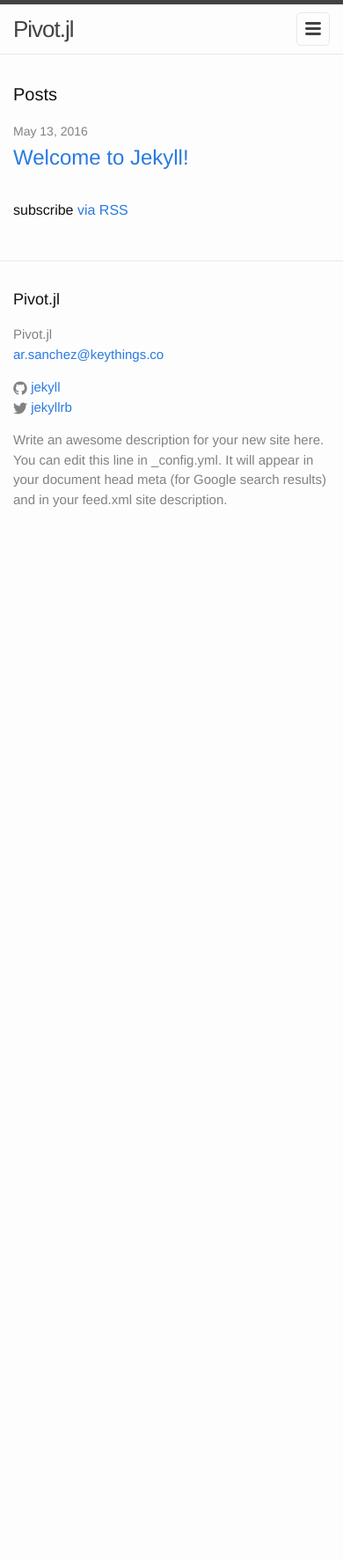
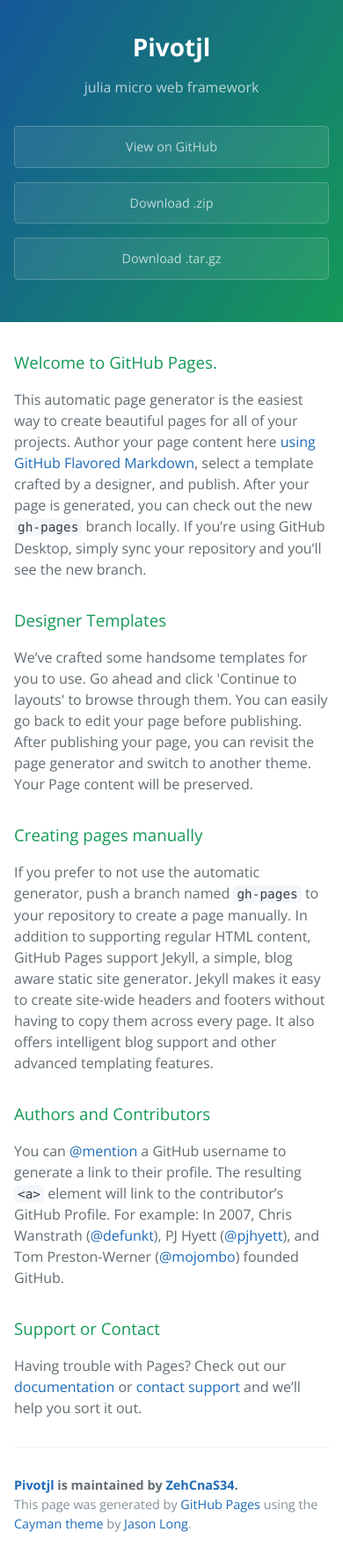
Before and after one commit to ZehCnaS34/Pivot.jl, a Jekyll site: the page index.html, which Jekyll copies as it is, in a window 390 px wide. Shown: the whole page at 88% size. Built offline with Jekyll 4.4.1, drawn with Linux system fonts in a browser that asks for light colours; before the commit the page ends 900 px from its top, so only the background shows below that.

Commit message:
Create gh-pages branch via GitHub

```diff
--- a/index.html
+++ b/index.html
@@ -1,23 +1,57 @@
----
-layout: default
----
+<!DOCTYPE html>
+<html lang="en-us">
+  <head>
+    <meta charset="UTF-8">
+    <title>Pivotjl by ZehCnaS34</title>
+    <meta name="viewport" content="width=device-width, initial-scale=1">
+    <link rel="stylesheet" type="text/css" href="stylesheets/normalize.css" media="screen">
+    <link href='https://fonts.googleapis.com/css?family=Open+Sans:400,700' rel='stylesheet' type='text/css'>
+    <link rel="stylesheet" type="text/css" href="stylesheets/stylesheet.css" media="screen">
+    <link rel="stylesheet" type="text/css" href="stylesheets/github-light.css" media="screen">
+  </head>
+  <body>
+    <section class="page-header">
+      <h1 class="project-name">Pivotjl</h1>
+      <h2 class="project-tagline">julia micro web framework</h2>
+      <a href="https://github.com/ZehCnaS34/Pivotjl" class="btn">View on GitHub</a>
+      <a href="https://github.com/ZehCnaS34/Pivotjl/zipball/master" class="btn">Download .zip</a>
+      <a href="https://github.com/ZehCnaS34/Pivotjl/tarball/master" class="btn">Download .tar.gz</a>
+    </section>
 
-<div class="home">
+    <section class="main-content">
+      <h3>
+<a id="welcome-to-github-pages" class="anchor" href="#welcome-to-github-pages" aria-hidden="true"><span aria-hidden="true" class="octicon octicon-link"></span></a>Welcome to GitHub Pages.</h3>
 
-  <h1 class="page-heading">Posts</h1>
+<p>This automatic page generator is the easiest way to create beautiful pages for all of your projects. Author your page content here <a href="https://guides.github.com/features/mastering-markdown/">using GitHub Flavored Markdown</a>, select a template crafted by a designer, and publish. After your page is generated, you can check out the new <code>gh-pages</code> branch locally. If you’re using GitHub Desktop, simply sync your repository and you’ll see the new branch.</p>
 
-  <ul class="post-list">
-    {% for post in site.posts %}
-      <li>
-        <span class="post-meta">{{ post.date | date: "%b %-d, %Y" }}</span>
+<h3>
+<a id="designer-templates" class="anchor" href="#designer-templates" aria-hidden="true"><span aria-hidden="true" class="octicon octicon-link"></span></a>Designer Templates</h3>
 
-        <h2>
-          <a class="post-link" href="{{ post.url | prepend: site.baseurl }}">{{ post.title }}</a>
-        </h2>
-      </li>
-    {% endfor %}
-  </ul>
+<p>We’ve crafted some handsome templates for you to use. Go ahead and click 'Continue to layouts' to browse through them. You can easily go back to edit your page before publishing. After publishing your page, you can revisit the page generator and switch to another theme. Your Page content will be preserved.</p>
 
-  <p class="rss-subscribe">subscribe <a href="{{ "/feed.xml" | prepend: site.baseurl }}">via RSS</a></p>
+<h3>
+<a id="creating-pages-manually" class="anchor" href="#creating-pages-manually" aria-hidden="true"><span aria-hidden="true" class="octicon octicon-link"></span></a>Creating pages manually</h3>
 
-</div>
+<p>If you prefer to not use the automatic generator, push a branch named <code>gh-pages</code> to your repository to create a page manually. In addition to supporting regular HTML content, GitHub Pages support Jekyll, a simple, blog aware static site generator. Jekyll makes it easy to create site-wide headers and footers without having to copy them across every page. It also offers intelligent blog support and other advanced templating features.</p>
+
+<h3>
+<a id="authors-and-contributors" class="anchor" href="#authors-and-contributors" aria-hidden="true"><span aria-hidden="true" class="octicon octicon-link"></span></a>Authors and Contributors</h3>
+
+<p>You can <a href="https://help.github.com/articles/basic-writing-and-formatting-syntax/#mentioning-users-and-teams" class="user-mention">@mention</a> a GitHub username to generate a link to their profile. The resulting <code>&lt;a&gt;</code> element will link to the contributor’s GitHub Profile. For example: In 2007, Chris Wanstrath (<a href="https://github.com/defunkt" class="user-mention">@defunkt</a>), PJ Hyett (<a href="https://github.com/pjhyett" class="user-mention">@pjhyett</a>), and Tom Preston-Werner (<a href="https://github.com/mojombo" class="user-mention">@mojombo</a>) founded GitHub.</p>
+
+<h3>
+<a id="support-or-contact" class="anchor" href="#support-or-contact" aria-hidden="true"><span aria-hidden="true" class="octicon octicon-link"></span></a>Support or Contact</h3>
+
+<p>Having trouble with Pages? Check out our <a href="https://help.github.com/pages">documentation</a> or <a href="https://github.com/contact">contact support</a> and we’ll help you sort it out.</p>
+
+      <footer class="site-footer">
+        <span class="site-footer-owner"><a href="https://github.com/ZehCnaS34/Pivotjl">Pivotjl</a> is maintained by <a href="https://github.com/ZehCnaS34">ZehCnaS34</a>.</span>
+
+        <span class="site-footer-credits">This page was generated by <a href="https://pages.github.com">GitHub Pages</a> using the <a href="https://github.com/jasonlong/cayman-theme">Cayman theme</a> by <a href="https://twitter.com/jasonlong">Jason Long</a>.</span>
+      </footer>
+
+    </section>
+
+
+  </body>
+</html>
--- /dev/null
+++ b/stylesheets/github-light.css
@@ -0,0 +1,123 @@
+/*
+The MIT License (MIT)
+
+Copyright (c) 2015 GitHub, Inc.
+
+Permission is hereby granted, free of charge, to any person obtaining a copy
+of this software and associated documentation files (the "Software"), to deal
+in the Software without restriction, including without limitation the rights
+to use, copy, modify, merge, publish, distribute, sublicense, and/or sell
+copies of the Software, and to permit persons to whom the Software is
+furnished to do so, subject to the following conditions:
+
+The above copyright notice and this permission notice shall be included in all
+copies or substantial portions of the Software.
+
+THE SOFTWARE IS PROVIDED "AS IS", WITHOUT WARRANTY OF ANY KIND, EXPRESS OR
+IMPLIED, INCLUDING BUT NOT LIMITED TO THE WARRANTIES OF MERCHANTABILITY,
+FITNESS FOR A PARTICULAR PURPOSE AND NONINFRINGEMENT. IN NO EVENT SHALL THE
+AUTHORS OR COPYRIGHT HOLDERS BE LIABLE FOR ANY CLAIM, DAMAGES OR OTHER
+LIABILITY, WHETHER IN AN ACTION OF CONTRACT, TORT OR OTHERWISE, ARISING FROM,
+OUT OF OR IN CONNECTION WITH THE SOFTWARE OR THE USE OR OTHER DEALINGS IN THE
+SOFTWARE.
+
+*/
+
+.pl-c /* comment */ {
+  color: #969896;
+}
+
+.pl-c1      /* constant, markup.raw, meta.diff.header, meta.module-reference, meta.property-name, support, support.constant, support.variable, variable.other.constant */,
+.pl-s .pl-v /* string variable */ {
+  color: #0086b3;
+}
+
+.pl-e  /* entity */,
+.pl-en /* entity.name */ {
+  color: #795da3;
+}
+
+.pl-s .pl-s1 /* string source */,
+.pl-smi      /* storage.modifier.import, storage.modifier.package, storage.type.java, variable.other, variable.parameter.function */ {
+  color: #333;
+}
+
+.pl-ent /* entity.name.tag */ {
+  color: #63a35c;
+}
+
+.pl-k /* keyword, storage, storage.type */ {
+  color: #a71d5d;
+}
+
+.pl-pds              /* punctuation.definition.string, string.regexp.character-class */,
+.pl-s                /* string */,
+.pl-s .pl-pse .pl-s1 /* string punctuation.section.embedded source */,
+.pl-sr               /* string.regexp */,
+.pl-sr .pl-cce       /* string.regexp constant.character.escape */,
+.pl-sr .pl-sra       /* string.regexp string.regexp.arbitrary-repitition */,
+.pl-sr .pl-sre       /* string.regexp source.ruby.embedded */ {
+  color: #183691;
+}
+
+.pl-v /* variable */ {
+  color: #ed6a43;
+}
+
+.pl-id /* invalid.deprecated */ {
+  color: #b52a1d;
+}
+
+.pl-ii /* invalid.illegal */ {
+  background-color: #b52a1d;
+  color: #f8f8f8;
+}
+
+.pl-sr .pl-cce /* string.regexp constant.character.escape */ {
+  color: #63a35c;
+  font-weight: bold;
+}
+
+.pl-ml /* markup.list */ {
+  color: #693a17;
+}
+
+.pl-mh        /* markup.heading */,
+.pl-mh .pl-en /* markup.heading entity.name */,
+.pl-ms        /* meta.separator */ {
+  color: #1d3e81;
+  font-weight: bold;
+}
+
+.pl-mq /* markup.quote */ {
+  color: #008080;
+}
+
+.pl-mi /* markup.italic */ {
+  color: #333;
+  font-style: italic;
+}
+
+.pl-mb /* markup.bold */ {
+  color: #333;
+  font-weight: bold;
+}
+
+.pl-md /* markup.deleted, meta.diff.header.from-file */ {
+  background-color: #ffecec;
+  color: #bd2c00;
+}
+
+.pl-mi1 /* markup.inserted, meta.diff.header.to-file */ {
+  background-color: #eaffea;
+  color: #55a532;
+}
+
+.pl-mdr /* meta.diff.range */ {
+  color: #795da3;
+  font-weight: bold;
+}
+
+.pl-mo /* meta.output */ {
+  color: #1d3e81;
+}
--- /dev/null
+++ b/stylesheets/stylesheet.css
@@ -0,0 +1,245 @@
+* {
+  box-sizing: border-box; }
+
+body {
+  padding: 0;
+  margin: 0;
+  font-family: "Open Sans", "Helvetica Neue", Helvetica, Arial, sans-serif;
+  font-size: 16px;
+  line-height: 1.5;
+  color: #606c71; }
+
+a {
+  color: #1e6bb8;
+  text-decoration: none; }
+  a:hover {
+    text-decoration: underline; }
+
+.btn {
+  display: inline-block;
+  margin-bottom: 1rem;
+  color: rgba(255, 255, 255, 0.7);
+  background-color: rgba(255, 255, 255, 0.08);
+  border-color: rgba(255, 255, 255, 0.2);
+  border-style: solid;
+  border-width: 1px;
+  border-radius: 0.3rem;
+  transition: color 0.2s, background-color 0.2s, border-color 0.2s; }
+  .btn + .btn {
+    margin-left: 1rem; }
+
+.btn:hover {
+  color: rgba(255, 255, 255, 0.8);
+  text-decoration: none;
+  background-color: rgba(255, 255, 255, 0.2);
+  border-color: rgba(255, 255, 255, 0.3); }
+
+@media screen and (min-width: 64em) {
+  .btn {
+    padding: 0.75rem 1rem; } }
+
+@media screen and (min-width: 42em) and (max-width: 64em) {
+  .btn {
+    padding: 0.6rem 0.9rem;
+    font-size: 0.9rem; } }
+
+@media screen and (max-width: 42em) {
+  .btn {
+    display: block;
+    width: 100%;
+    padding: 0.75rem;
+    font-size: 0.9rem; }
+    .btn + .btn {
+      margin-top: 1rem;
+      margin-left: 0; } }
+
+.page-header {
+  color: #fff;
+  text-align: center;
+  background-color: #159957;
+  background-image: linear-gradient(120deg, #155799, #159957); }
+
+@media screen and (min-width: 64em) {
+  .page-header {
+    padding: 5rem 6rem; } }
+
+@media screen and (min-width: 42em) and (max-width: 64em) {
+  .page-header {
+    padding: 3rem 4rem; } }
+
+@media screen and (max-width: 42em) {
+  .page-header {
+    padding: 2rem 1rem; } }
+
+.project-name {
+  margin-top: 0;
+  margin-bottom: 0.1rem; }
+
+@media screen and (min-width: 64em) {
+  .project-name {
+    font-size: 3.25rem; } }
+
+@media screen and (min-width: 42em) and (max-width: 64em) {
+  .project-name {
+    font-size: 2.25rem; } }
+
+@media screen and (max-width: 42em) {
+  .project-name {
+    font-size: 1.75rem; } }
+
+.project-tagline {
+  margin-bottom: 2rem;
+  font-weight: normal;
+  opacity: 0.7; }
+
+@media screen and (min-width: 64em) {
+  .project-tagline {
+    font-size: 1.25rem; } }
+
+@media screen and (min-width: 42em) and (max-width: 64em) {
+  .project-tagline {
+    font-size: 1.15rem; } }
+
+@media screen and (max-width: 42em) {
+  .project-tagline {
+    font-size: 1rem; } }
+
+.main-content :first-child {
+  margin-top: 0; }
+.main-content img {
+  max-width: 100%; }
+.main-content h1, .main-content h2, .main-content h3, .main-content h4, .main-content h5, .main-content h6 {
+  margin-top: 2rem;
+  margin-bottom: 1rem;
+  font-weight: normal;
+  color: #159957; }
+.main-content p {
+  margin-bottom: 1em; }
+.main-content code {
+  padding: 2px 4px;
+  font-family: Consolas, "Liberation Mono", Menlo, Courier, monospace;
+  font-size: 0.9rem;
+  color: #383e41;
+  background-color: #f3f6fa;
+  border-radius: 0.3rem; }
+.main-content pre {
+  padding: 0.8rem;
+  margin-top: 0;
+  margin-bottom: 1rem;
+  font: 1rem Consolas, "Liberation Mono", Menlo, Courier, monospace;
+  color: #567482;
+  word-wrap: normal;
+  background-color: #f3f6fa;
+  border: solid 1px #dce6f0;
+  border-radius: 0.3rem; }
+  .main-content pre > code {
+    padding: 0;
+    margin: 0;
+    font-size: 0.9rem;
+    color: #567482;
+    word-break: normal;
+    white-space: pre;
+    background: transparent;
+    border: 0; }
+.main-content .highlight {
+  margin-bottom: 1rem; }
+  .main-content .highlight pre {
+    margin-bottom: 0;
+    word-break: normal; }
+.main-content .highlight pre, .main-content pre {
+  padding: 0.8rem;
+  overflow: auto;
+  font-size: 0.9rem;
+  line-height: 1.45;
+  border-radius: 0.3rem; }
+.main-content pre code, .main-content pre tt {
+  display: inline;
+  max-width: initial;
+  padding: 0;
+  margin: 0;
+  overflow: initial;
+  line-height: inherit;
+  word-wrap: normal;
+  background-color: transparent;
+  border: 0; }
+  .main-content pre code:before, .main-content pre code:after, .main-content pre tt:before, .main-content pre tt:after {
+    content: normal; }
+.main-content ul, .main-content ol {
+  margin-top: 0; }
+.main-content blockquote {
+  padding: 0 1rem;
+  margin-left: 0;
+  color: #819198;
+  border-left: 0.3rem solid #dce6f0; }
+  .main-content blockquote > :first-child {
+    margin-top: 0; }
+  .main-content blockquote > :last-child {
+    margin-bottom: 0; }
+.main-content table {
+  display: block;
+  width: 100%;
+  overflow: auto;
+  word-break: normal;
+  word-break: keep-all; }
+  .main-content table th {
+    font-weight: bold; }
+  .main-content table th, .main-content table td {
+    padding: 0.5rem 1rem;
+    border: 1px solid #e9ebec; }
+.main-content dl {
+  padding: 0; }
+  .main-content dl dt {
+    padding: 0;
+    margin-top: 1rem;
+    font-size: 1rem;
+    font-weight: bold; }
+  .main-content dl dd {
+    padding: 0;
+    margin-bottom: 1rem; }
+.main-content hr {
+  height: 2px;
+  padding: 0;
+  margin: 1rem 0;
+  background-color: #eff0f1;
+  border: 0; }
+
+@media screen and (min-width: 64em) {
+  .main-content {
+    max-width: 64rem;
+    padding: 2rem 6rem;
+    margin: 0 auto;
+    font-size: 1.1rem; } }
+
+@media screen and (min-width: 42em) and (max-width: 64em) {
+  .main-content {
+    padding: 2rem 4rem;
+    font-size: 1.1rem; } }
+
+@media screen and (max-width: 42em) {
+  .main-content {
+    padding: 2rem 1rem;
+    font-size: 1rem; } }
+
+.site-footer {
+  padding-top: 2rem;
+  margin-top: 2rem;
+  border-top: solid 1px #eff0f1; }
+
+.site-footer-owner {
+  display: block;
+  font-weight: bold; }
+
+.site-footer-credits {
+  color: #819198; }
+
+@media screen and (min-width: 64em) {
+  .site-footer {
+    font-size: 1rem; } }
+
+@media screen and (min-width: 42em) and (max-width: 64em) {
+  .site-footer {
+    font-size: 1rem; } }
+
+@media screen and (max-width: 42em) {
+  .site-footer {
+    font-size: 0.9rem; } }
```
Also changed, not shown: params.json (added, +6 -0 lines), stylesheets/normalize.css (added).
